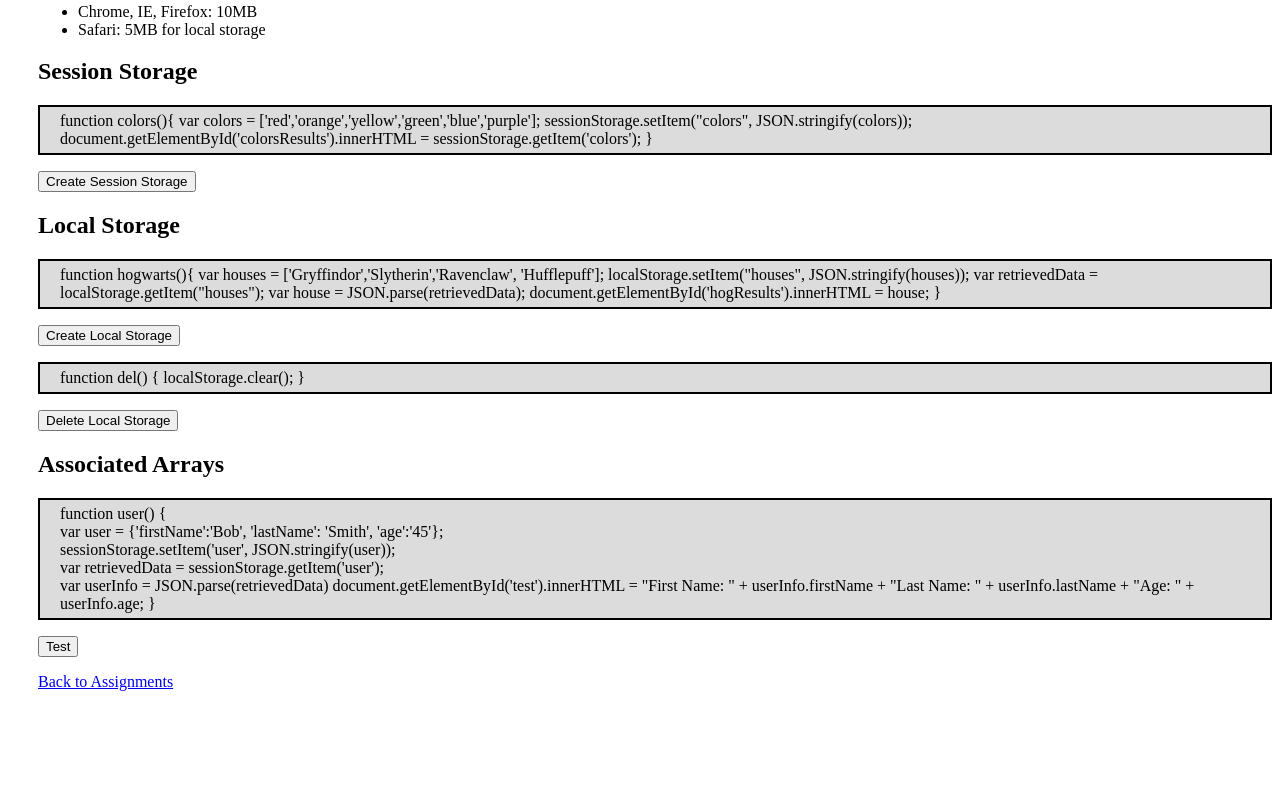
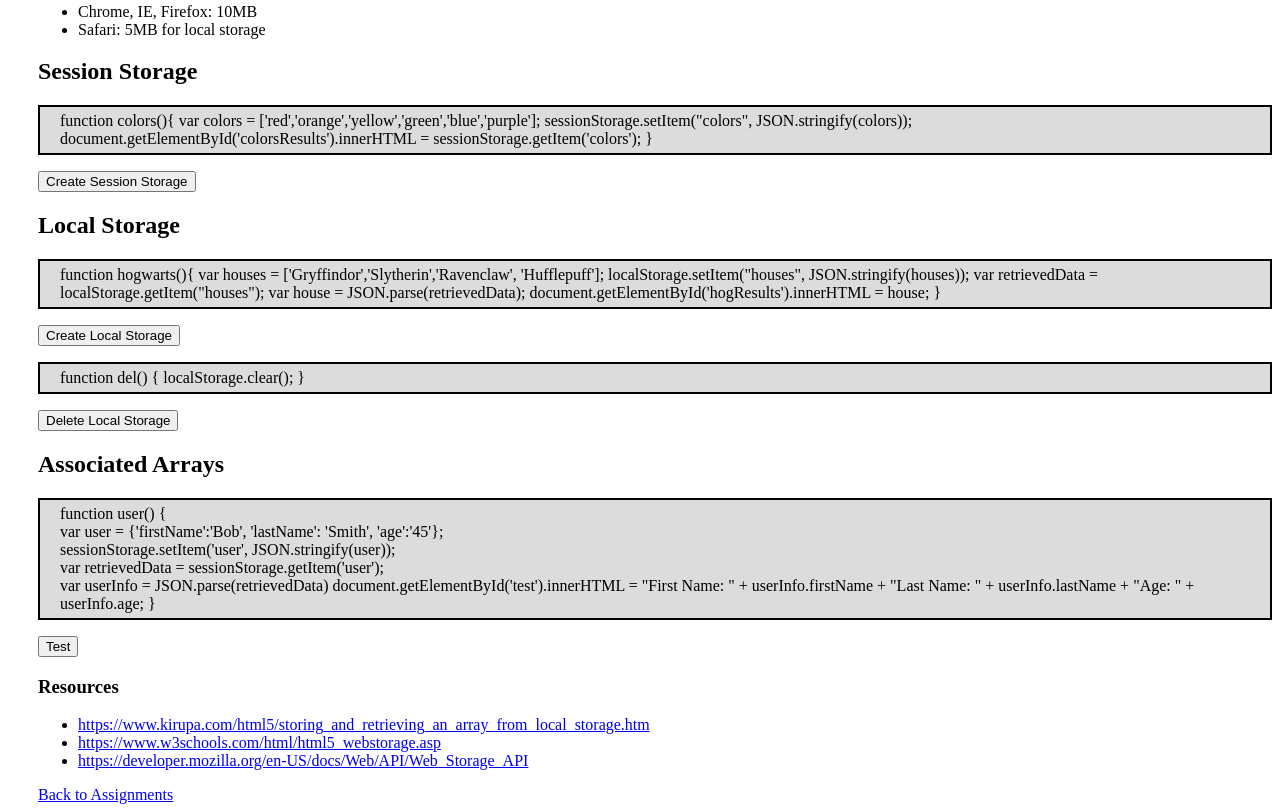
Before and after one commit to bichsel-rachel/bichsel-rachel.github.io, a plain HTML site: page classes/cit261/api/index.html in a window 1280 px wide. Shown: the part 529-1341 px from the top of the page. Before the commit the page ends 1228 px from the top, so only its background shows below. Drawn offline with Linux system fonts and the light colour scheme.

Commit message:
resources

```diff
--- a/classes/cit261/api/index.html
+++ b/classes/cit261/api/index.html
@@ -70,6 +70,13 @@
     <!---Example 4: Associated Array----->
     <button onclick="user()">Test</button>
     <p id="test"></p>
+
+    <h3>Resources</h3>
+    <ul>
+        <li><a href="https://www.kirupa.com/html5/storing_and_retrieving_an_array_from_local_storage.htm">https://www.kirupa.com/html5/storing_and_retrieving_an_array_from_local_storage.htm</a></li>
+        <li><a href="https://www.w3schools.com/html/html5_webstorage.asp">https://www.w3schools.com/html/html5_webstorage.asp</a></li>
+        <li><a href="https://developer.mozilla.org/en-US/docs/Web/API/Web_Storage_API">https://developer.mozilla.org/en-US/docs/Web/API/Web_Storage_API</a></li>
+    </ul>
     <footer>
         <a href="../index.html">Back to Assignments</a>
     </footer>
```
